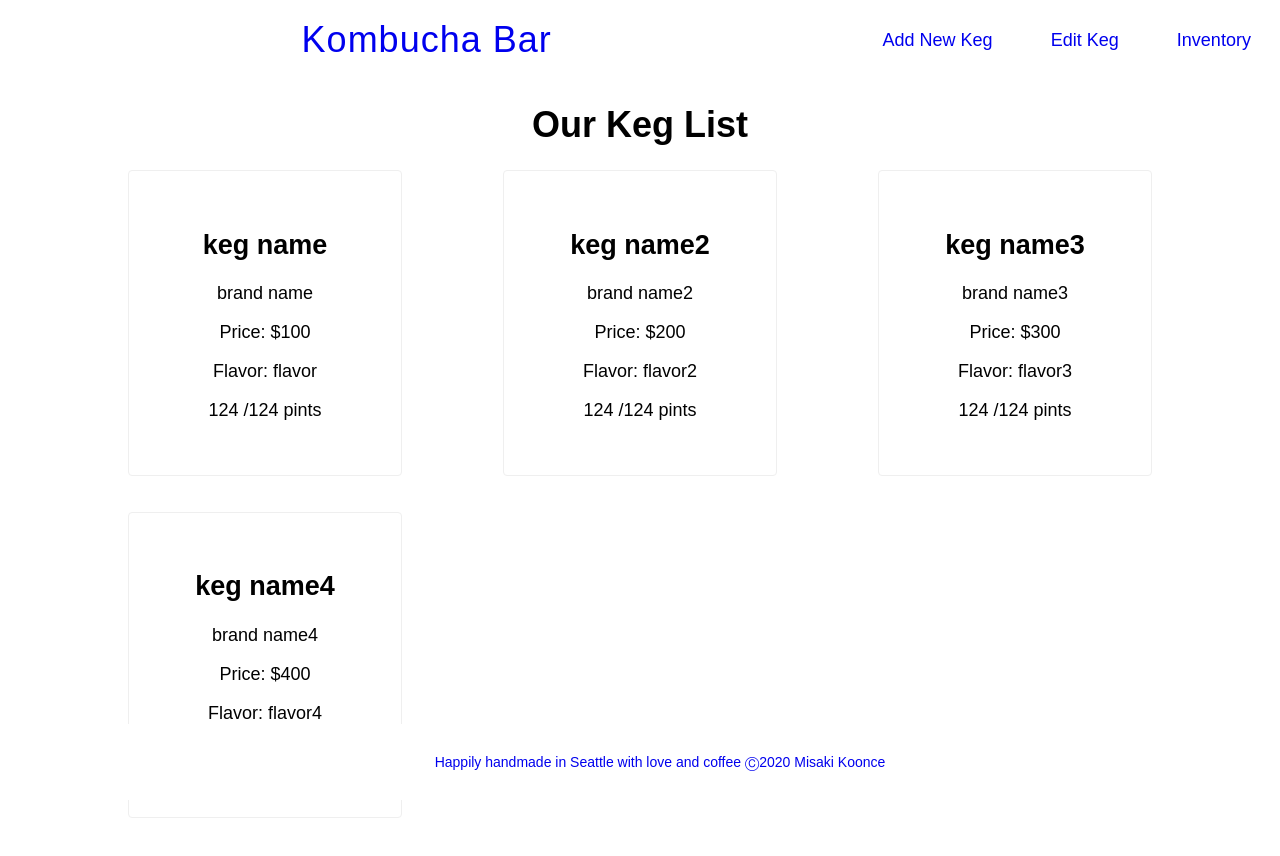
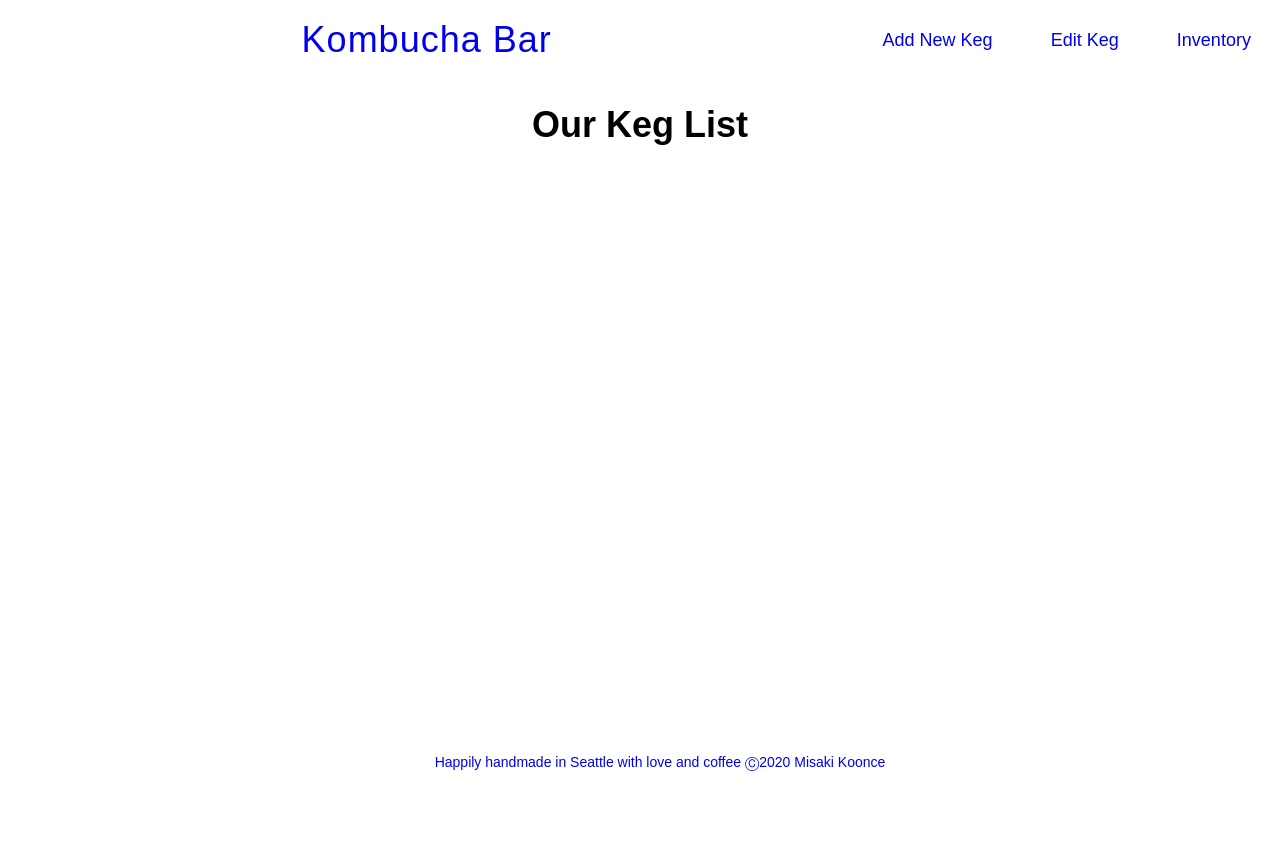
Before and after one commit to misakimichy/kombucha-bar, a React (Create React App) app: page /#/ in a window 1280 px wide. Shown: the top 856 px of the page. Built offline with nearby package versions, Linux system fonts and the light colour scheme.

Commit message:
Add new keg to state in App and pass it down to KegList then render in Keg.

```diff
--- a/package.json
+++ b/package.json
@@ -9,7 +9,8 @@
     "react": "^16.12.0",
     "react-dom": "^16.12.0",
     "react-router-dom": "^5.1.2",
-    "react-scripts": "3.4.0"
+    "react-scripts": "3.4.0",
+    "react-uuid": "^1.0.2"
   },
   "scripts": {
     "start": "react-scripts start",
--- a/src/App.js
+++ b/src/App.js
@@ -1,5 +1,6 @@
-import React from 'react'
+import React, { Component } from 'react'
 import { Switch, Route } from 'react-router-dom'
+import { v4 } from 'uuid'
 import Header from './Header'
 import KegList from './KegList'
 import EditKeg from './EditKeg'
@@ -9,13 +10,33 @@ import Footer from './Footer'
 import NotFound404 from './NotFound404'
 import './App.css'
 
-const App = () => {
+class App extends Component {
+    constructor(props){
+        super(props)
+        this.state = {
+            kegList: {}
+        }
+    }
+
+    handleAddNewKeg = newKeg => {
+        const kegId = v4()
+        const newKegList = Object.assign({}, this.state.kegList, {
+            [kegId]: newKeg
+        })
+        console.log(newKegList)
+        this.setState({
+            kegList: newKegList
+        })
+    }
+
+    render() {
+        const { kegList } = this.state
         return (
             <div className='component-root'>
                 <Header />
                 <Switch>
-                <Route exact path='/' component={KegList} />
-                <Route exact path='/add-new' component={NewKeg} />
+                    <Route exact path='/' render={() => <KegList kegList={kegList}/>} />
+                    <Route exact path='/add-new' render={() => <NewKeg onAddNewKeg={this.handleAddNewKeg} />} />
                     <Route exact path='/edit' component={EditKeg} />
                     <Route exact path='/inventory' component={InventoryList} />
                     <Route component={NotFound404} />
@@ -24,5 +45,6 @@ const App = () => {
             </div>
         )
     }
+}
 
 export default App
--- a/src/KegList.js
+++ b/src/KegList.js
@@ -1,54 +1,37 @@
 import React from 'react'
+import PropTypes from 'prop-types'
 import Keg from './Keg'
 
-const KegList = () => {
-    const data = [
-        {
-            name: 'keg name',
-            brand: 'brand name',
-            price: 100,
-            flavor: 'flavor',
-            pints: 124
-        },
-        {
-            name: 'keg name2',
-            brand: 'brand name2',
-            price: 200,
-            flavor: 'flavor2',
-            pints: 124
-        },
-        {
-            name: 'keg name3',
-            brand: 'brand name3',
-            price: 300,
-            flavor: 'flavor3',
-            pints: 124
-        },
-        {
-            name: 'keg name4',
-            brand: 'brand name4',
-            price: 400,
-            flavor: 'flavor4',
-            pints: 124
-        }
-    ]
+const KegList = props => {
     return(
         <main>
             <h1>Our Keg List</h1>
             <section className='keg-container'>
-                {data.map(keg =>
+                {Object.keys(props.kegList).map(kegId => {
+                    if(!kegId) {
+                        return(
+                            <p>There are no kegs. Please add a new keg!</p>
+                        )
+                    }
+                    const keg = props.kegList[kegId]
+                    return (
                         <Keg
-                        key={keg.name}
+                            key={kegId}
                             name={keg.name}
                             brand={keg.brand}
                             price={keg.price}
                             flavor={keg.flavor}
                             pints={keg.pints}
                         />
-                )}
+                    )
+                })}
             </section>
         </main>
     )
 }
 
+KegList.propTypes = {
+    kegList: PropTypes.object
+}
+
 export default KegList
--- a/src/NewKeg.js
+++ b/src/NewKeg.js
@@ -1,18 +1,77 @@
-import React from 'react'
+import React, { Component } from 'react'
+import PropTypes from 'prop-types'
+import { Redirect } from 'react-router-dom'
 
-const NewKeg = () => {
+class NewKeg extends Component {
+    state = {
+        toHome: false
+    }
+    _name = React.createRef()
+    _brand = React.createRef()
+    _price = React.createRef()
+    _flavor = React.createRef()
+
+    handleNewForm = event => {
+        event.preventDefault()
+        this.props.onAddNewKeg({
+            name: this._name.value,
+            brand: this._brand.value,
+            price: parseInt(this._price.value),
+            flavor: this._flavor.value,
+            pints: 124
+        })
+
+        this.setState({
+            toHome: true
+        })
+    }
+
+    render() {
+        const { toHome } = this.state
+        if(toHome) return <Redirect to ='/' />
+
         return(
             <main>
                 <h1>Add New Keg</h1>
-            <form>
-                <input type='text' id='kegName' name='kegName' placeholder='Keg Name' />
-                <input type='text' id='kegBrand' name='kegBrand' placeholder='Keg Brand' />
-                <input type='text' id='kegPrice' name='kegPrice' placeholder='Price($)' />
-                <input type='text' id='kegFlavor' name='kegFlavor' placeholder='Flavor'/>
+                <form onSubmit={this.handleNewForm}>
+                    <input
+                        id='kegName'
+                        name='kegName'
+                        type='text'
+                        placeholder='Keg Name'
+                        ref={input => {this._name = input}}
+                    />
+                    <input
+                        id='kegBrand'
+                        name='kegBrand'
+                        type='text'
+                        placeholder='Keg Brand'
+                        ref={input => {this._brand = input}}
+                    />
+                    <input
+                        id='kegPrice'
+                        name='kegPrice'
+                        type='number'
+                        min='0'
+                        placeholder='Price($)'
+                        ref={input => {this._price = input}}
+                    />
+                    <input
+                        id='kegFlavor'
+                        name='kegFlavor'
+                        type='text'
+                        placeholder='Flavor'
+                        ref={input => {this._flavor = input}}
+                    />
                     <button type='submit'>Add Keg</button>
                 </form>
             </main>
         )
     }
+}
+
+NewKeg.propTypes = {
+    onAddNewKeg: PropTypes.func
+}
 
 export default NewKeg
```
Also changed, not shown: 1 other file (tests, documents, lock files or other folders). Lines whose indentation alone changed are shown as unchanged.
